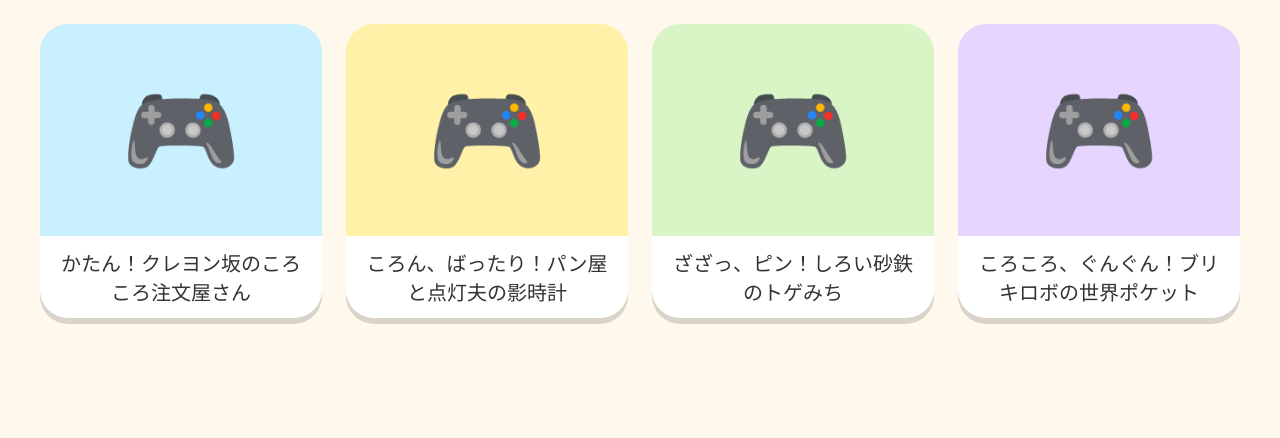
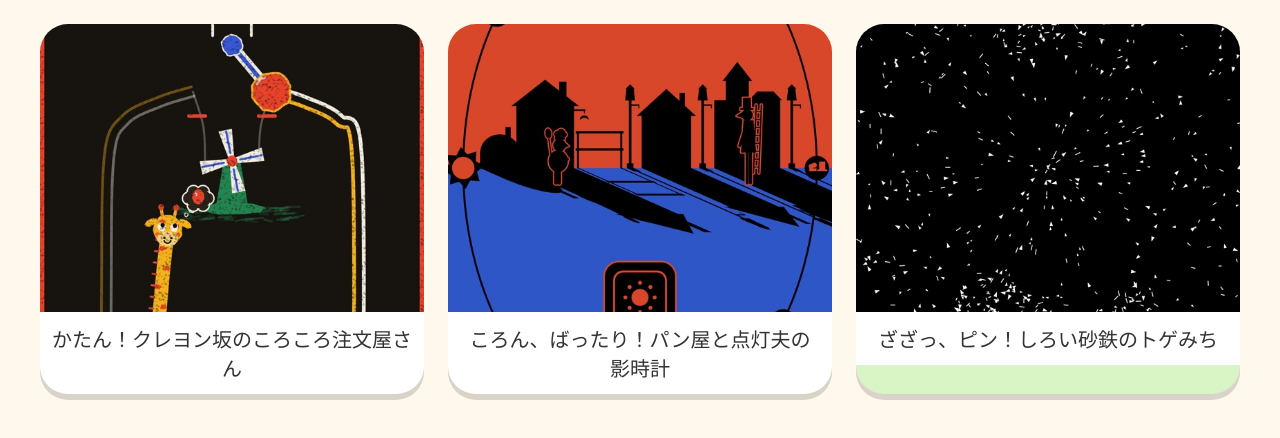
Before and after one commit to zan72122/261105, a plain HTML site: page index.html in a window 1280 px wide. Drawn offline with Linux system fonts and the light colour scheme.

Commit message:
Update gallery index for 261105

```diff
--- a/index.html
+++ b/index.html
@@ -8,8 +8,7 @@ main{display:grid;grid-template-columns:repeat(auto-fit,minmax(260px,1fr));gap:2
 @media (prefers-reduced-motion:reduce){.card{transition:none}}</style></head>
 <body><main>
 <!-- GAMES -->
-<a class="card" href="games/261105-2/index.html" style="--c:#c8f0ff" aria-label="かたん！クレヨン坂のころころ注文屋さん"><b style="display:flex;aspect-ratio:4/3;align-items:center;justify-content:center;font-size:96px">🎮</b><span>かたん！クレヨン坂のころころ注文屋さん</span></a>
-<a class="card" href="games/261105-3/index.html" style="--c:#fff1a8" aria-label="ころん、ばったり！パン屋と点灯夫の影時計"><b style="display:flex;aspect-ratio:4/3;align-items:center;justify-content:center;font-size:96px">🎮</b><span>ころん、ばったり！パン屋と点灯夫の影時計</span></a>
-<a class="card" href="games/261105-4/index.html" style="--c:#d9f5c5" aria-label="ざざっ、ピン！しろい砂鉄のトゲみち"><b style="display:flex;aspect-ratio:4/3;align-items:center;justify-content:center;font-size:96px">🎮</b><span>ざざっ、ピン！しろい砂鉄のトゲみち</span></a>
-<a class="card" href="games/261105-5/index.html" style="--c:#e6d6ff" aria-label="ころころ、ぐんぐん！ブリキロボの世界ポケット"><b style="display:flex;aspect-ratio:4/3;align-items:center;justify-content:center;font-size:96px">🎮</b><span>ころころ、ぐんぐん！ブリキロボの世界ポケット</span></a>
+<a class="card" href="games/261105-2/index.html" style="--c:#c8f0ff" aria-label="かたん！クレヨン坂のころころ注文屋さん"><img src="thumbs/261105-2.jpg" alt="かたん！クレヨン坂のころころ注文屋さん"><span>かたん！クレヨン坂のころころ注文屋さん</span></a>
+<a class="card" href="games/261105-3/index.html" style="--c:#fff1a8" aria-label="ころん、ばったり！パン屋と点灯夫の影時計"><img src="thumbs/261105-3.jpg" alt="ころん、ばったり！パン屋と点灯夫の影時計"><span>ころん、ばったり！パン屋と点灯夫の影時計</span></a>
+<a class="card" href="games/261105-4/index.html" style="--c:#d9f5c5" aria-label="ざざっ、ピン！しろい砂鉄のトゲみち"><img src="thumbs/261105-4.jpg" alt="ざざっ、ピン！しろい砂鉄のトゲみち"><span>ざざっ、ピン！しろい砂鉄のトゲみち</span></a>
 </main></body></html>
```
Also changed, not shown: thumbs/261105-2.jpg (added), thumbs/261105-3.jpg (added), thumbs/261105-4.jpg (added).
